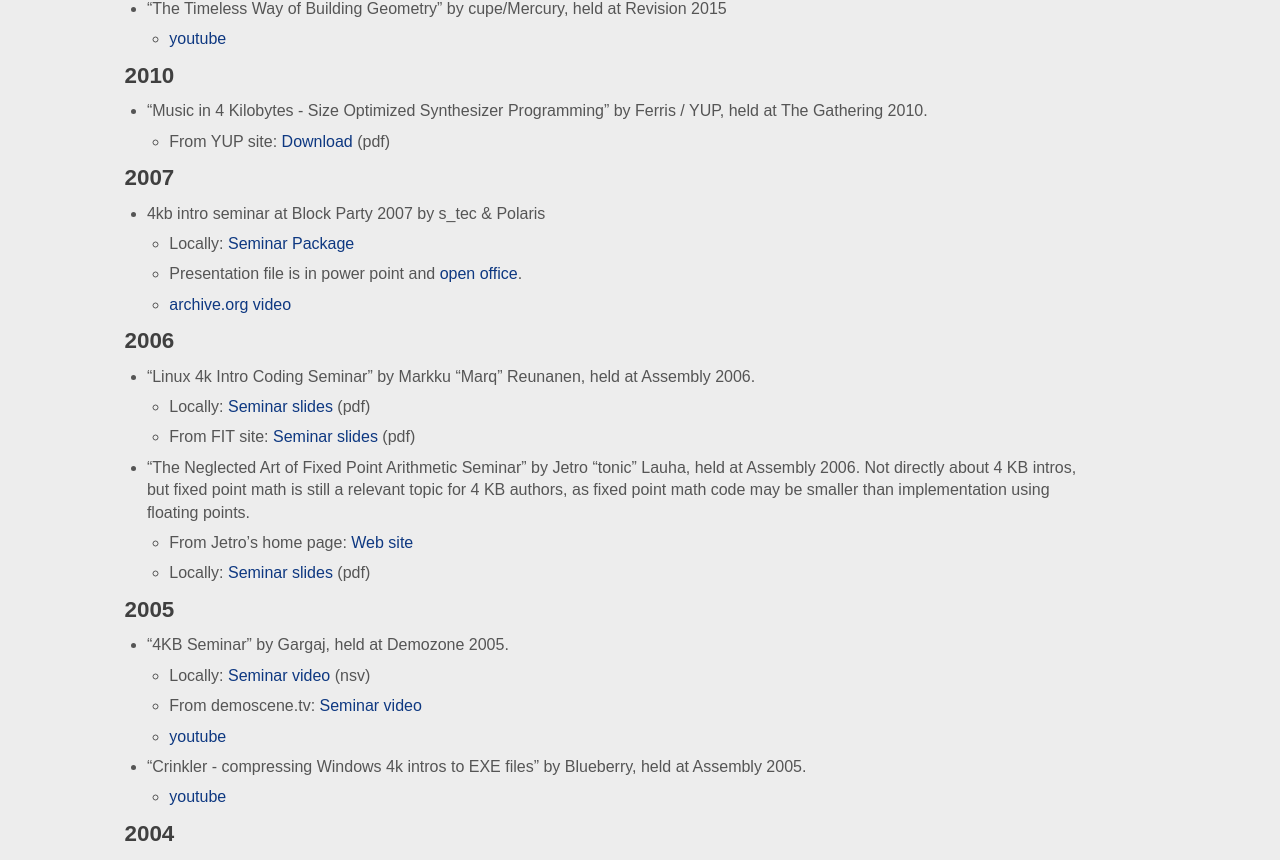
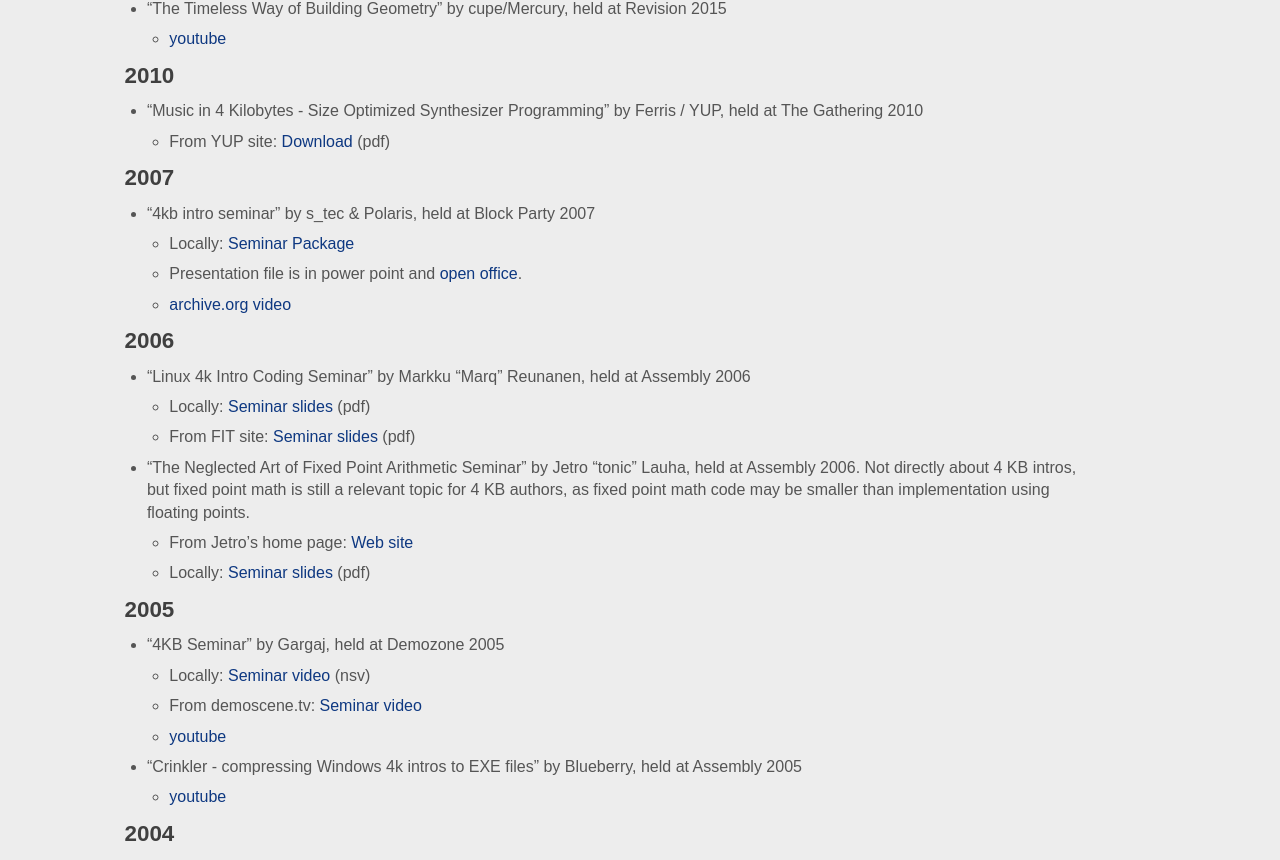
Before and after one commit to in4k/in4k.github.io, a Jekyll site: the page built from wiki/seminars.markdown, in a window 1280 px wide. Shown: the part 259-1119 px from the top of the page. Built offline with Jekyll 4.4.1, drawn with Linux system fonts in a browser that asks for light colours; some web fonts are replaced.

Commit message:
Update seminars.markdown

```diff
--- a/wiki/seminars.markdown
+++ b/wiki/seminars.markdown
@@ -14,17 +14,17 @@
     * [youtube](https://www.youtube.com/watch?v=T-9R0zAwL7s&index=8&list=PLNqQO7lFY6dlPOg7cA1SczEU0Y7UW6iMW)
 
 ## 2010
-* "Music in 4 Kilobytes - Size Optimized Synthesizer Programming" by Ferris / YUP, held at The Gathering 2010.
+* "Music in 4 Kilobytes - Size Optimized Synthesizer Programming" by Ferris / YUP, held at The Gathering 2010
     * From YUP site: [Download](ftp://ftp.untergrund.net/users/thygrion/sosp.zip) (pdf)
 
 ## 2007
-* 4kb intro seminar at Block Party 2007 by s_tec & Polaris
+* "4kb intro seminar" by s_tec & Polaris, held at Block Party 2007
     * Locally: [Seminar Package](ftp://ftp.untergrund.net/users/in4kadmin/files/block.party.2007_4k_seminar.zip)
     * Presentation file is in power point and [open office](http://download.openoffice.org/).
     * [archive.org video](https://archive.org/details/hackercons-notacon-2007-4kb-intro)
 
 ## 2006
-* "Linux 4k Intro Coding Seminar" by Markku "Marq" Reunanen, held at Assembly 2006.
+* "Linux 4k Intro Coding Seminar" by Markku "Marq" Reunanen, held at Assembly 2006
     * Locally: [Seminar slides](ftp://ftp.untergrund.net/users/in4kadmin/files/Linux_4k_Intro_Coding_asm06.pdf) (pdf)
     * From FIT site: [Seminar slides](http://ftp.kameli.net/pub/fit/misc/presis_asm06.pdf) (pdf)
 * "The Neglected Art of Fixed Point Arithmetic Seminar" by Jetro "tonic" Lauha, held at Assembly 2006. Not directly about 4 KB intros, but fixed point math is still a relevant topic for 4 KB authors, as fixed point math code may be smaller than implementation using floating points.
@@ -32,11 +32,11 @@
     * Locally: [Seminar slides](ftp://ftp.untergrund.net/users/in4kadmin/files/The_neglected_art_of_Fixed_Point_arithmetic_20060913.pdf) (pdf)
 
 ## 2005
-* "4KB Seminar" by Gargaj, held at Demozone 2005.
+* "4KB Seminar" by Gargaj, held at Demozone 2005
     * Locally: [Seminar video](ftp://ftp.untergrund.net/users/in4kadmin/files/demoscene.tv_seminar_4k_by_gargaj_seminar__main.nsv) (nsv)
     * From demoscene.tv: [Seminar video](http://vod.demoscene.tv/demoscene.tv_seminar_4k_by_gargaj_seminar__main.nsv)
     * [youtube](https://www.youtube.com/watch?v=_sXjS4tDpSU)
-* "Crinkler - compressing Windows 4k intros to EXE files" by Blueberry, held at Assembly 2005.
+* "Crinkler - compressing Windows 4k intros to EXE files" by Blueberry, held at Assembly 2005
     * [youtube](https://www.youtube.com/watch?v=VIzg9NCW3rs])
 
 ## 2004
```
